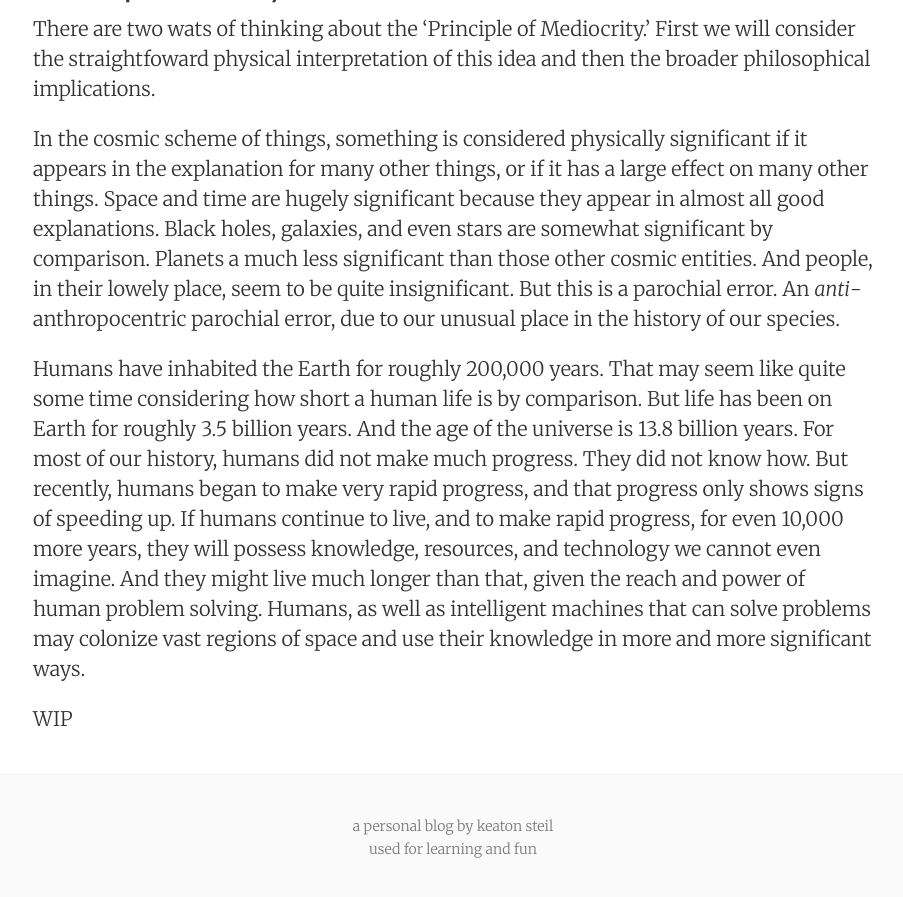
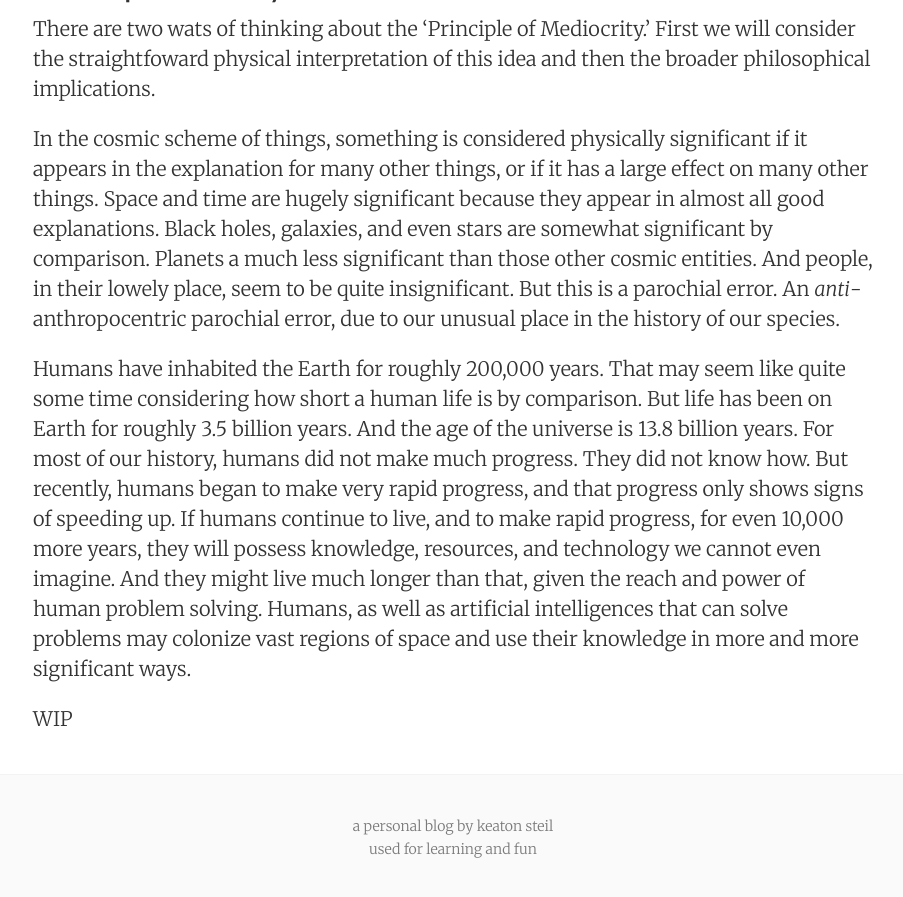
Before and after one commit to KeatonSteil/KeatonSteil.github.io, a Jekyll site: the page built from _posts/2019-02-01-beginning-of-infinity-ch3.md, in a window 1280 px wide and 900 px high, scrolled down 2012 px. Shown: the top 897 px of the window, without its empty margins (187-1090 px from the left). Built offline with Jekyll 4.4.1, drawn with Linux system fonts in a browser that asks for light colours.

Commit message:
don't be racist to AIs

```diff
--- a/_posts/2019-02-01-beginning-of-infinity-ch3.md
+++ b/_posts/2019-02-01-beginning-of-infinity-ch3.md
@@ -29,6 +29,6 @@
 
 In the cosmic scheme of things, something is considered physically significant if it appears in the explanation for many other things, or if it has a large effect on many other things. Space and time are hugely significant because they appear in almost all good explanations. Black holes, galaxies, and even stars are somewhat significant by comparison. Planets a much less significant than those other cosmic entities. And people, in their lowely place, seem to be quite insignificant. But this is a parochial error. An _anti_-anthropocentric parochial error, due to our unusual place in the history of our species.
 
-Humans have inhabited the Earth for roughly 200,000 years. That may seem like quite some time considering how short a human life is by comparison. But life has been on Earth for roughly 3.5 billion years. And the age of the universe is 13.8 billion years. For most of our history, humans did not make much progress. They did not know how. But recently, humans began to make very rapid progress, and that progress only shows signs of speeding up. If humans continue to live, and to make rapid progress, for even 10,000 more years, they will possess knowledge, resources, and technology we cannot even imagine. And they might live much longer than that, given the reach and power of human problem solving. Humans, as well as intelligent machines that can solve problems may colonize vast regions of space and use their knowledge in more and more significant ways.
+Humans have inhabited the Earth for roughly 200,000 years. That may seem like quite some time considering how short a human life is by comparison. But life has been on Earth for roughly 3.5 billion years. And the age of the universe is 13.8 billion years. For most of our history, humans did not make much progress. They did not know how. But recently, humans began to make very rapid progress, and that progress only shows signs of speeding up. If humans continue to live, and to make rapid progress, for even 10,000 more years, they will possess knowledge, resources, and technology we cannot even imagine. And they might live much longer than that, given the reach and power of human problem solving. Humans, as well as artificial intelligences that can solve problems may colonize vast regions of space and use their knowledge in more and more significant ways.
 
 WIP
```
